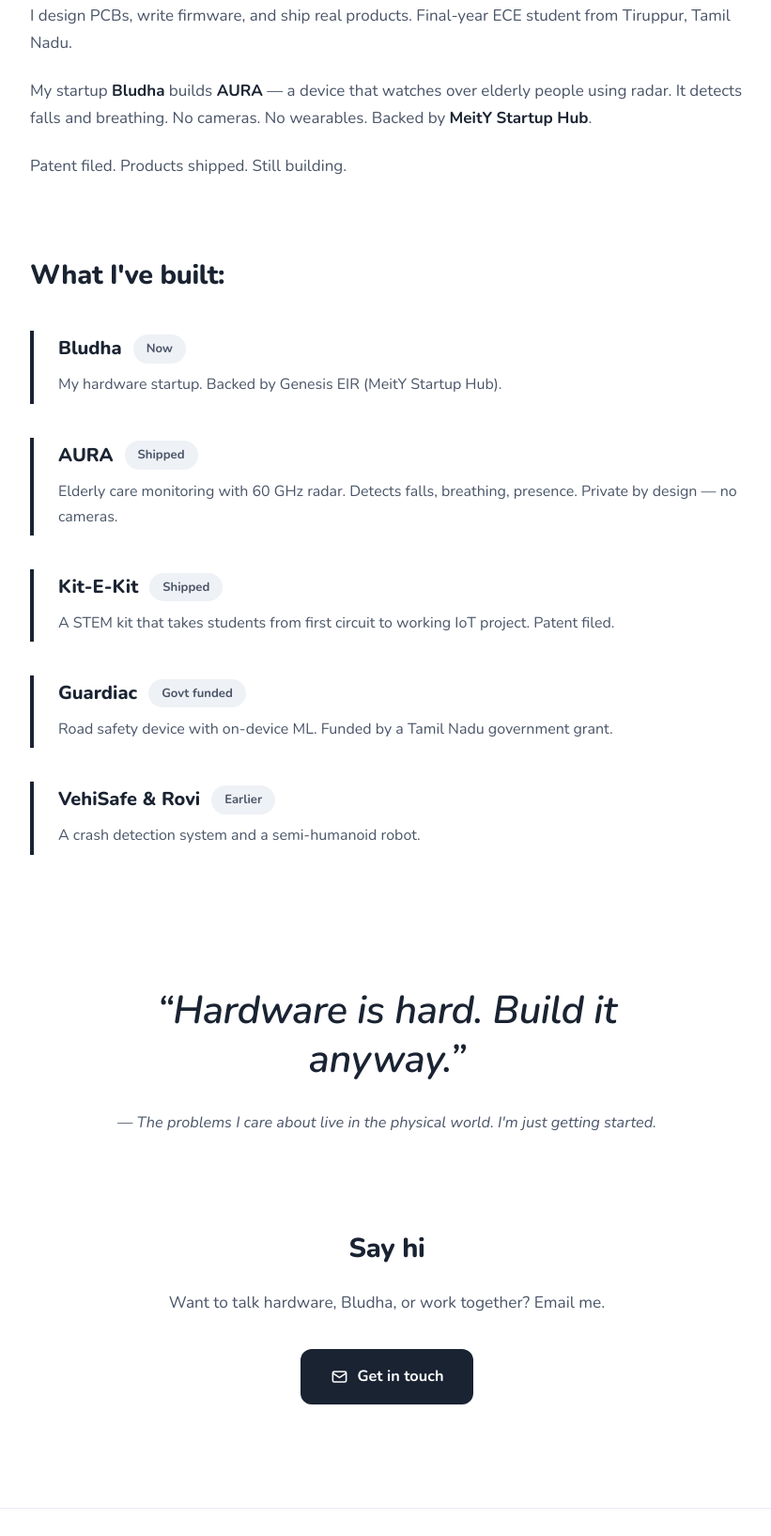
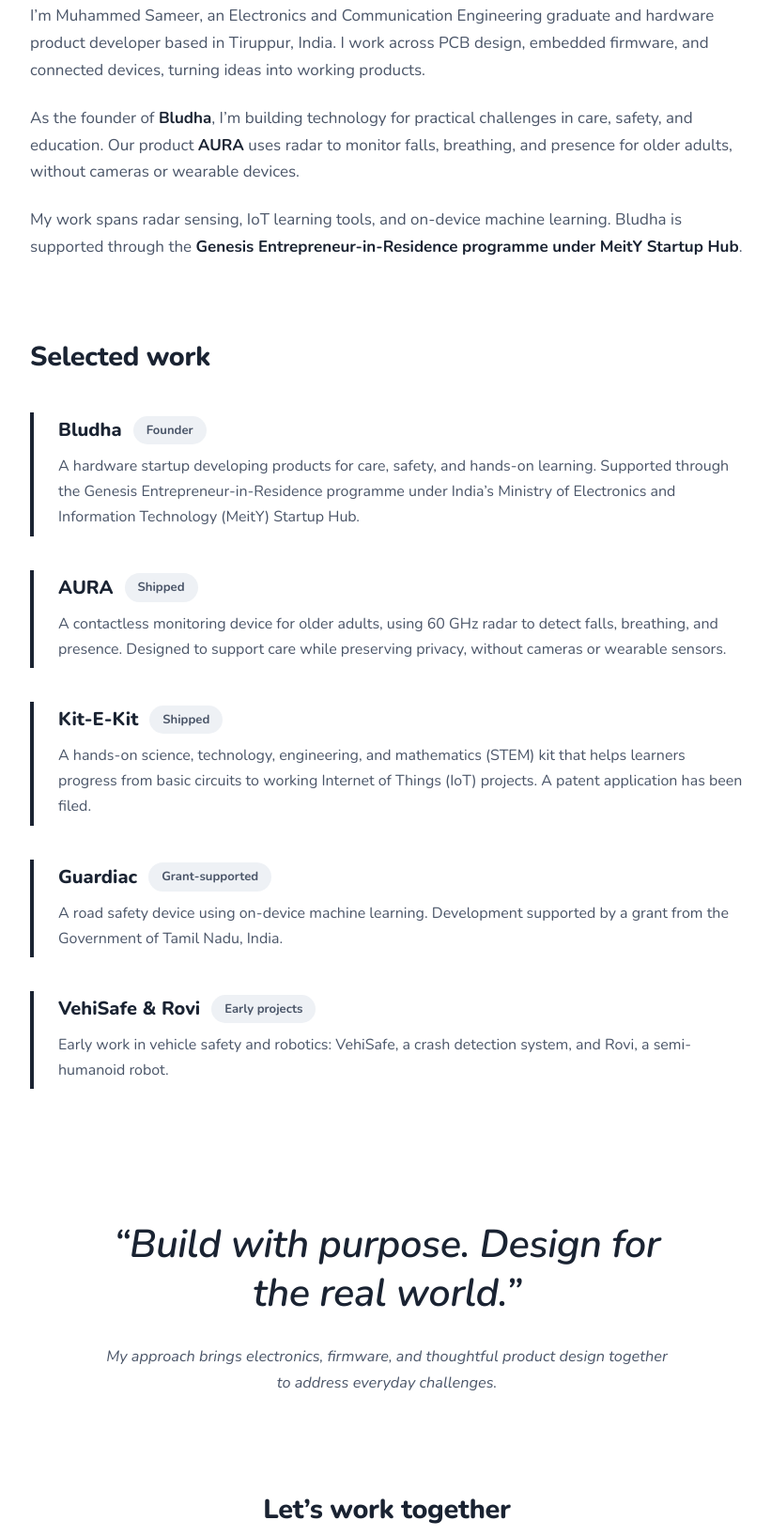
Before and after one commit to Sameer856/about, a plain HTML site: page index.html in a window 1280 px wide. Shown: the part 207-1842 px from the top of the page at 94% size, without its empty margins (228-1049 px from the left). Drawn offline with nearby package versions, Linux system fonts and the light colour scheme.

Commit message:
Rewrite portfolio copy and update bio after graduation

```diff
--- a/index.html
+++ b/index.html
@@ -4,7 +4,7 @@
 <meta charset="UTF-8">
 <meta name="viewport" content="width=device-width, initial-scale=1.0">
 <title>Muhammed Sameer</title>
-<meta name="description" content="Muhammed Sameer — hardware founder building Bludha. Radar-based elderly care, PCB design, firmware.">
+<meta name="description" content="Muhammed Sameer, founder of Bludha and an Electronics and Communication Engineering graduate. Building hardware products across embedded systems, radar sensing, and IoT.">
 <link rel="preconnect" href="https://fonts.googleapis.com">
 <link rel="preconnect" href="https://fonts.gstatic.com" crossorigin>
 <link href="https://fonts.googleapis.com/css2?family=Nunito:ital,wght@0,400;0,600;0,700;0,800;1,400;1,600&display=swap" rel="stylesheet">
@@ -108,7 +108,7 @@
     <img class="photo" src="photo.jpg" alt="Muhammed Sameer">
     <div class="head-text">
       <h1>Muhammed Sameer</h1>
-      <p class="tagline">I build hardware. Founder of Bludha.</p>
+      <p class="tagline">Hardware Product Developer · Founder of Bludha</p>
       <div class="socials">
         <a href="mailto:hello@muhammedsameer.me" aria-label="Email">
           <svg viewBox="0 0 24 24"><path d="M20 4H4a2 2 0 0 0-2 2v12a2 2 0 0 0 2 2h16a2 2 0 0 0 2-2V6a2 2 0 0 0-2-2zm0 4.24-8 5-8-5V6l8 5 8-5v2.24z"/></svg>
@@ -128,53 +128,53 @@
 </header>
 
 <section class="intro wrap">
-  <p>I design PCBs, write firmware, and ship real products. Final-year ECE student from Tiruppur, Tamil Nadu.</p>
+  <p>I’m Muhammed Sameer, an Electronics and Communication Engineering graduate and hardware product developer based in Tiruppur, India. I work across PCB design, embedded firmware, and connected devices, turning ideas into working products.</p>
 
-  <p>My startup <b>Bludha</b> builds <b>AURA</b> — a device that watches over elderly people using radar. It detects falls and breathing. No cameras. No wearables. Backed by <b>MeitY Startup Hub</b>.</p>
+  <p>As the founder of <b>Bludha</b>, I’m building technology for practical challenges in care, safety, and education. Our product <b>AURA</b> uses radar to monitor falls, breathing, and presence for older adults, without cameras or wearable devices.</p>
 
-  <p>Patent filed. Products shipped. Still building.</p>
+  <p>My work spans radar sensing, IoT learning tools, and on-device machine learning. Bludha is supported through the <b>Genesis Entrepreneur-in-Residence programme under MeitY Startup Hub</b>.</p>
 </section>
 
 <section class="years wrap">
-  <h2>What I've built:</h2>
+  <h2>Selected work</h2>
 
   <div class="entry">
-    <div class="entry-head"><h3>Bludha</h3><span class="badge">Now</span></div>
-    <p>My hardware startup. Backed by Genesis EIR (MeitY Startup Hub).</p>
+    <div class="entry-head"><h3>Bludha</h3><span class="badge">Founder</span></div>
+    <p>A hardware startup developing products for care, safety, and hands-on learning. Supported through the Genesis Entrepreneur-in-Residence programme under India’s Ministry of Electronics and Information Technology (MeitY) Startup Hub.</p>
   </div>
 
   <div class="entry">
     <div class="entry-head"><h3>AURA</h3><span class="badge">Shipped</span></div>
-    <p>Elderly care monitoring with 60 GHz radar. Detects falls, breathing, presence. Private by design — no cameras.</p>
+    <p>A contactless monitoring device for older adults, using 60 GHz radar to detect falls, breathing, and presence. Designed to support care while preserving privacy, without cameras or wearable sensors.</p>
   </div>
 
   <div class="entry">
     <div class="entry-head"><h3>Kit-E-Kit</h3><span class="badge">Shipped</span></div>
-    <p>A STEM kit that takes students from first circuit to working IoT project. Patent filed.</p>
+    <p>A hands-on science, technology, engineering, and mathematics (STEM) kit that helps learners progress from basic circuits to working Internet of Things (IoT) projects. A patent application has been filed.</p>
   </div>
 
   <div class="entry">
-    <div class="entry-head"><h3>Guardiac</h3><span class="badge">Govt funded</span></div>
-    <p>Road safety device with on-device ML. Funded by a Tamil Nadu government grant.</p>
+    <div class="entry-head"><h3>Guardiac</h3><span class="badge">Grant-supported</span></div>
+    <p>A road safety device using on-device machine learning. Development supported by a grant from the Government of Tamil Nadu, India.</p>
   </div>
 
   <div class="entry">
-    <div class="entry-head"><h3>VehiSafe &amp; Rovi</h3><span class="badge">Earlier</span></div>
-    <p>A crash detection system and a semi-humanoid robot.</p>
+    <div class="entry-head"><h3>VehiSafe &amp; Rovi</h3><span class="badge">Early projects</span></div>
+    <p>Early work in vehicle safety and robotics: VehiSafe, a crash detection system, and Rovi, a semi-humanoid robot.</p>
   </div>
 </section>
 
 <section class="quote wrap">
-  <blockquote>&ldquo;Hardware is hard. Build it anyway.&rdquo;</blockquote>
-  <p class="attr">— The problems I care about live in the physical world. I'm just getting started.</p>
+  <blockquote>&ldquo;Build with purpose. Design for the real world.&rdquo;</blockquote>
+  <p class="attr">My approach brings electronics, firmware, and thoughtful product design together to address everyday challenges.</p>
 </section>
 
 <section class="cta wrap" id="contact">
-  <h2>Say hi</h2>
-  <p>Want to talk hardware, Bludha, or work together? Email me.</p>
+  <h2>Let’s work together</h2>
+  <p>I welcome conversations about hardware development, embedded systems, and collaboration with Bludha. If you’re building a product or exploring a partnership, get in touch.</p>
   <a class="btn" href="mailto:hello@muhammedsameer.me">
     <svg viewBox="0 0 24 24"><rect x="3" y="5" width="18" height="14" rx="2"/><path d="m3 7 9 6 9-6"/></svg>
-    Get in touch
+    Start a conversation
   </a>
 </section>
 
```
